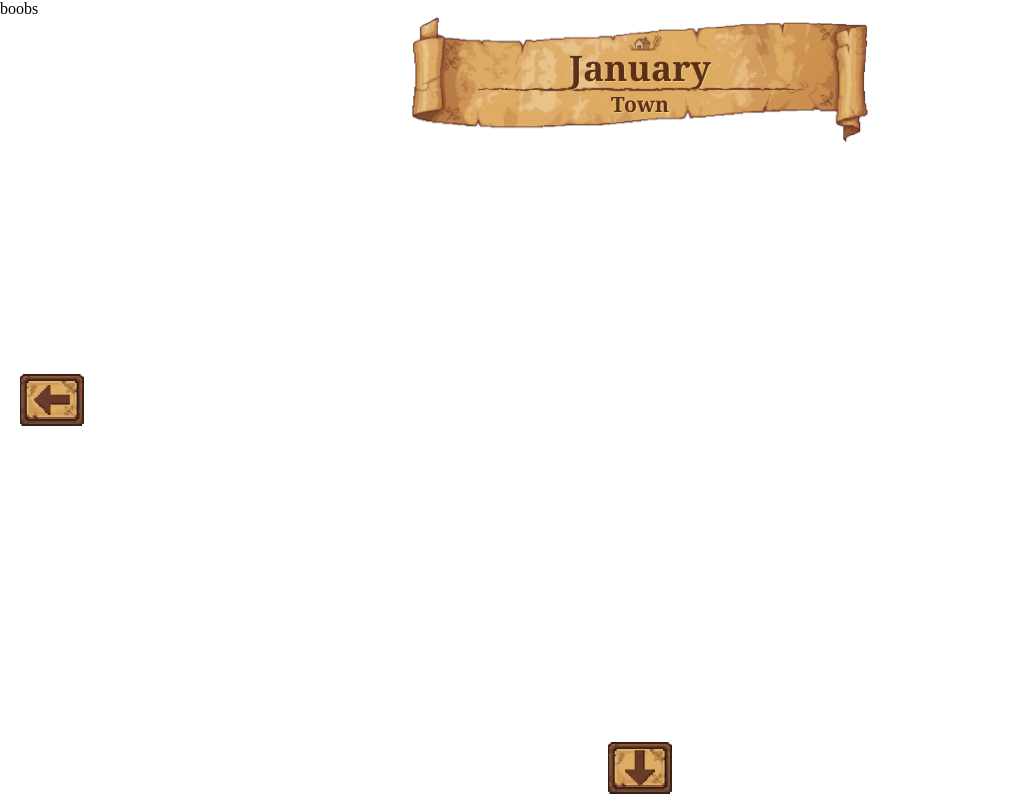
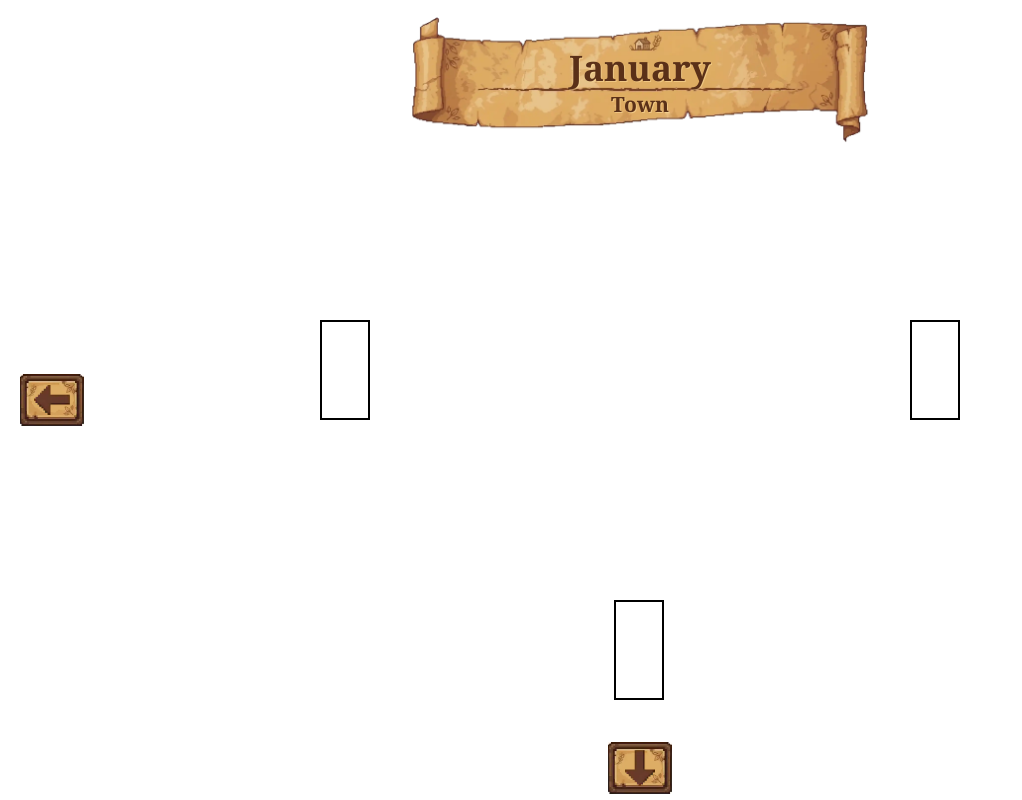
Before and after one commit to jbfawcett24/the-oracle, a React (Vite) app in the folder frontend/: page / in a window 1280 px wide. Both pictures are taken after a click on the button 1248 px from the left and 400 px from the top of the page. Shown: the whole page, without its empty margins (0-1022 px from the left). Built offline with nearby package versions, Linux system fonts and the light colour scheme.

Commit message:
villager positions

```diff
--- a/frontend/src/App.jsx
+++ b/frontend/src/App.jsx
@@ -3,6 +3,7 @@ import OraclePage from './pages/OraclePage'
 import './App.css'
 import FarmPage from './pages/FarmPage'
 import Overlay from './Overlay'
+import Village from './pages/village/Village'
 
 function App() {
   // setScreen will be used when the other screens are added.
@@ -28,7 +29,11 @@ function App() {
           toFarm={toFarm}
           toTown={toTown}
         >
-          <>boobs</>
+          <>
+            <Village>
+
+            </Village>
+          </>
         </Overlay>
       )
 
--- a/frontend/src/pages/village/Village.jsx
+++ b/frontend/src/pages/village/Village.jsx
@@ -6,7 +6,7 @@ export default function Village({ }) {
             <Villager name={"Jarnathan"}>
 
             </Villager>
-            <Villager name={"Meredith"}>
+            <Villager name={"Meredeth"}>
 
             </Villager>
             <Villager name={"Herm"}>
--- a/frontend/src/pages/village/Villager.jsx
+++ b/frontend/src/pages/village/Villager.jsx
@@ -1,3 +1,5 @@
+/** @jsxImportSource @emotion/react */
+
 
 
 export default function Villager({ name }){
@@ -34,7 +36,12 @@ export default function Villager({ name }){
             return(
                 <div
                     css={{
-                        hei
+                        height: "100px",
+                        width: "50px",
+                        border: "solid black 2px",
+                        position: "absolute",
+                        top: "40vh",
+                        left: "25vw"
                     }}>
 
                 </div>
@@ -42,10 +49,33 @@ export default function Villager({ name }){
 
         case "Meredeth":
 
-            break;
+            return(
+                <div
+                    css={{
+                        height: "100px",
+                        width: "50px",
+                        border: "solid black 2px",
+                        position: "absolute",
+                        top: "75vh",
+                        left: "48vw"
+                    }}>
+
+                </div>
+            )
         case "Herm":
+            return(
+                <div
+                    css={{
+                        height: "100px",
+                        width: "50px",
+                        border: "solid black 2px",
+                        position: "absolute",
+                        top: "40vh",
+                        right: "25vw"
+                    }}>
 
-            break;
+                </div>
+            )
         default:
             break;
     }
```
